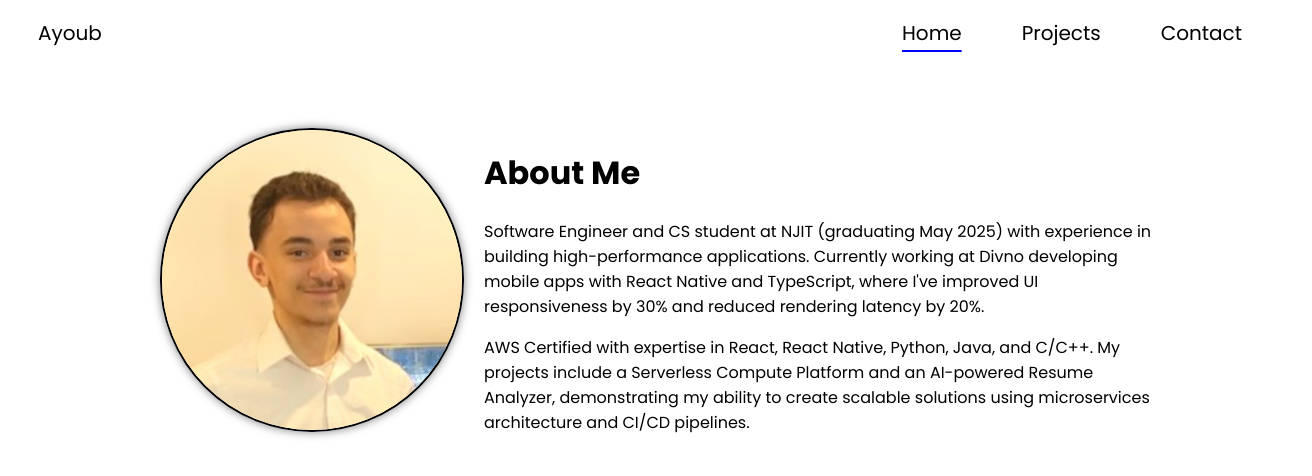
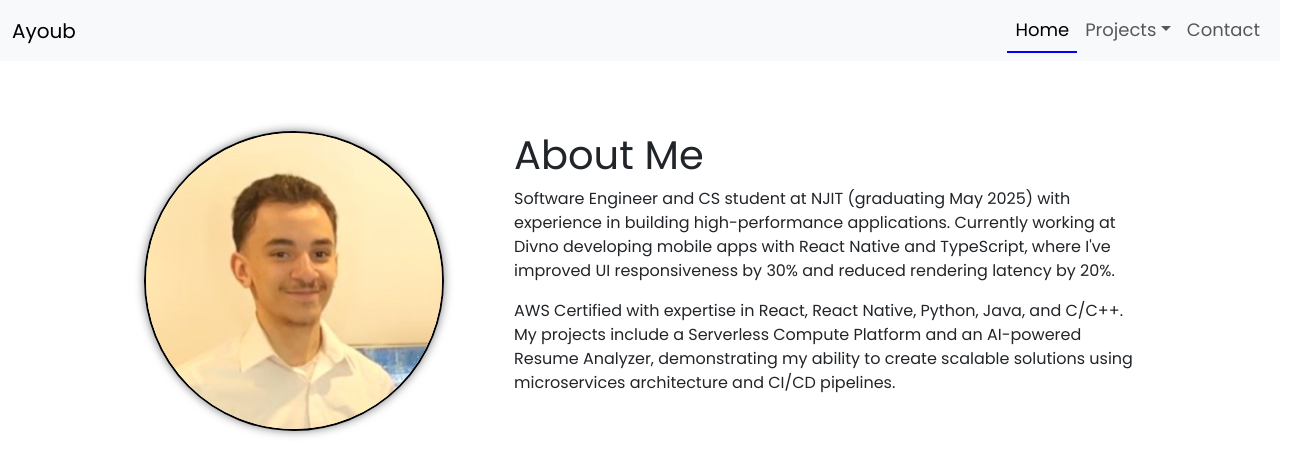
Before and after one commit to ayoubrached/new-portfolio, a React (Create React App) app: page / in a window 1280 px wide. Shown: the top 476 px of the page, 1312 px wide, since content can reach past the window. Built offline with nearby package versions, Linux system fonts and the light colour scheme.

Commit message:
Added all project components, included bootstrap, set up project page layout

```diff
--- a/package.json
+++ b/package.json
@@ -3,6 +3,7 @@
   "version": "0.1.0",
   "private": true,
   "dependencies": {
+    "bootstrap": "^5.3.3",
     "cra-template": "1.2.0",
     "react": "^19.0.0",
     "react-dom": "^19.0.0",
--- a/src/App.css
+++ b/src/App.css
@@ -1,25 +1,41 @@
-
 @import url('https://fonts.googleapis.com/css2?family=Open+Sans:ital,wght@0,300..800;1,300..800&family=Space+Mono&display=swap');
 @import url("https://fonts.googleapis.com/css2?family=Poppins:wght@400;600;700&display=swap");
 
-.nav {
-    display: flex;
-    justify-content: space-between;
-    align-items: center;
-    padding: 10px;
-    margin-right: 20px;
-    margin-left: 20px;
-}
-.navbar {
-    display: flex;
-    gap: 60px;
+.nav-link.active {
+    text-decoration: none;
+    border-bottom: 2px solid blue;
 }
 
-.navitem {
-    text-decoration: none;
-    color: #000;
+.navbar-nav .nav-link {
     font-family: "Poppins", sans-serif;
-    font-size: 20px;
+    font-size: 18px;
+}
+
+.navbar-brand {
+    font-family: "Poppins", sans-serif;
+    font-size: 24px;
+}
+
+.dropdown-item {
+    font-family: "Poppins", sans-serif;
+}
+
+.project {
+    display: flex;
+    flex-direction: row;
+    justify-content: center;
+    margin: 50px auto 0 auto;
+    width: 80%;
+    max-width: 1000px;
+    font-family: "Poppins", sans-serif;
+}
+
+.project-picture {
+    width: 300px;
+    height: 400px;
+    margin-right: 70px;
+    border: 2px solid #000;
+    box-shadow: 0 0 10px rgba(0, 0, 0, 0.5);
 }
 
 .summary-container {
@@ -40,10 +56,10 @@
 }
 
 .profilepic {
-    width: 300;
+    width: 300px;
     height: 300px;
     border-radius: 50%;
-    margin-right: 20px;
+    margin-right: 70px;
     border: 2px solid #000;
     box-shadow: 0 0 10px rgba(0, 0, 0, 0.5);
 }
--- a/src/App.js
+++ b/src/App.js
@@ -2,7 +2,9 @@ import { BrowserRouter, Routes, Route } from 'react-router-dom';
 import './App.css';
 import NavBar from './components/NavBar';
 import Summary from './components/Summary';
-import Projects from './components/Projects';
+import Project1 from './components/Project1';
+import Project2 from './components/Project2';
+import Project3 from './components/Project3';
 import Contact from './components/Contact';
 
 function App() {
@@ -11,7 +13,9 @@ function App() {
       <NavBar />
       <Routes>
         <Route path="/" element={<Summary />} />
-        <Route path="/projects" element={<Projects />} />
+        <Route path="/project1" element={<Project1 />} />
+        <Route path="/project2" element={<Project2 />} />
+        <Route path="/project3" element={<Project3 />} />
         <Route path="/contact" element={<Contact />} />
       </Routes>
     </BrowserRouter>
--- a/src/components/NavBar.js
+++ b/src/components/NavBar.js
@@ -3,46 +3,69 @@ import '../App.css';
 
 const NavBar = () => {
     return (
-        <div className='nav'>
-            <div className='navitem'>
-                Ayoub
-            </div>
-            <div className='navbar'>
+        <nav className="navbar navbar-expand-lg navbar-light bg-light">
+            <div className="container-fluid">
+                <span className="navbar-brand">Ayoub</span>
+                <button
+                    className="navbar-toggler"
+                    type="button"
+                    data-bs-toggle="collapse"
+                    data-bs-target="#navbarNav"
+                    aria-controls="navbarNav"
+                    aria-expanded="false"
+                    aria-label="Toggle navigation"
+                >
+                    <span className="navbar-toggler-icon"></span>
+                </button>
+                <div className="collapse navbar-collapse" id="navbarNav">
+                    <ul className="navbar-nav ms-auto">
+                        <li className="nav-item">
                             <NavLink
                                 to="/"
-                    style={({ isActive }) => ({
-                        textDecoration: isActive ? 'underline' : 'none',
-                        textDecorationColor: isActive ? 'blue' : 'inherit',
-                        textUnderlineOffset: isActive ? '10px' : '0'
-                    })}
-                    className="navitem"
+                                className={({ isActive }) => "nav-link" + (isActive ? " active" : "")}
                             >
                                 Home
                             </NavLink>
-                <NavLink
-                    to="/projects"
-                    style={({ isActive }) => ({
-                        textDecoration: isActive ? 'underline' : 'none',
-                        textDecorationColor: isActive ? 'blue' : 'inherit',
-                        textUnderlineOffset: isActive ? '10px' : '0'
-                    })}
-                    className="navitem"
+                        </li>
+                        <li className="nav-item dropdown">
+                            <button
+                                className="nav-link dropdown-toggle btn btn-link"
+                                id="projectsDropdown"
+                                data-bs-toggle="dropdown"
+                                aria-expanded="false"
                             >
                                 Projects
+                            </button>
+                            <ul className="dropdown-menu" aria-labelledby="projectsDropdown">
+                                <li>
+                                    <NavLink to="/project1" className="dropdown-item">
+                                        Project 1
                                     </NavLink>
+                                </li>
+                                <li>
+                                    <NavLink to="/project2" className="dropdown-item">
+                                        Project 2
+                                    </NavLink>
+                                </li>
+                                <li>
+                                    <NavLink to="/project3" className="dropdown-item">
+                                        Project 3
+                                    </NavLink>
+                                </li>
+                            </ul>
+                        </li>
+                        <li className="nav-item">
                             <NavLink
                                 to="/contact"
-                    style={({ isActive }) => ({
-                        textDecoration: isActive ? 'underline' : 'none',
-                        textDecorationColor: isActive ? 'blue' : 'inherit',
-                        textUnderlineOffset: isActive ? '10px' : '0'
-                    })}
-                    className="navitem"
+                                className={({ isActive }) => "nav-link" + (isActive ? " active" : "")}
                             >
                                 Contact
                             </NavLink>
+                        </li>
+                    </ul>
                 </div>
             </div>
+        </nav>
     );
 }
 
--- /dev/null
+++ b/src/components/Project1.js
@@ -0,0 +1,22 @@
+import '../App.css';
+
+const Project1 = () => {
+    return (
+        <div className='project'>
+            <div>
+                <img className='project-picture' src='/resume.png' alt='Project 1' />
+            </div>
+            <div className='description'>
+            Resume Analyzer Using AI <br />
+            <strong>Technologies Used:</strong> React, Python, FastAPI, MySQL, Tailwind CSS, Docker<br/>
+            • Designed and developed a responsive SaaS application using React and Tailwind CSS, implementing RESTful APIs using OpenAI API for seamless frontend-backend integration.<br/>
+            • Implemented robust SQL database architecture for user authentication and data persistence.<br/>
+            • Applied data modeling principles to design optimized schemas for storing user data and resume analysis results.<br/>
+            • Created automated testing suites achieving more than 90% code coverage using Jest and maintaining CI/CD pipelines.<br/>
+            • Collaborated with cross-functional teams using Agile methodologies to integrate AI models and deliver actionable insights.
+            </div>
+        </div>
+    );
+}
+
+export default Project1;
--- /dev/null
+++ b/src/components/Project2.js
@@ -0,0 +1,14 @@
+import '../App.css';
+
+const Project2 = () => {
+    return (
+        <div className='content'>
+            <div className='project'>
+                <img className='project-picture' src='/resume.png' alt='Project 2' />
+            </div>
+            <div className='description'>Description of project</div>
+        </div>
+    );
+}
+
+export default Project2;
--- /dev/null
+++ b/src/components/Project3.js
@@ -0,0 +1,14 @@
+import '../App.css';
+
+const Project3 = () => {
+    return (
+        <div className='content'>
+            <div className='project'>
+                <img className='project-picture' src='/resume.png' alt='Project 3' />
+            </div>
+            <div className='description'>Description of project</div>
+        </div>
+    );
+}
+
+export default Project3;
--- a/src/components/Projects.js
+++ /dev/null
@@ -1,23 +0,0 @@
-import '../App.css';
-
-const Projects = () => {
-    return (
-        <div className='content'>
-            <h1>Projects</h1>
-            <div className='project'>
-                <h2>Project 1</h2>
-                <p>Project 1 description</p>
-            </div>
-            <div className='project'>
-                <h2>Project 2</h2>
-                <p>Project 2 description</p>
-            </div>
-            <div className='project'>
-                <h2>Project 3</h2>
-                <p>Project 3 description</p>
-            </div>
-        </div>
-    );
-}
-
-export default Projects;
--- a/src/index.js
+++ b/src/index.js
@@ -1,6 +1,9 @@
 import React from 'react';
 import ReactDOM from 'react-dom/client';
 import App from './App';
+import 'bootstrap/dist/css/bootstrap.css';
+import 'bootstrap/dist/js/bootstrap.bundle.min.js';
+
 
 const root = ReactDOM.createRoot(document.getElementById('root'));
 root.render(
```
Also changed, not shown: public/resume.png (added), 1 other file (tests, documents, lock files or other folders). Lines whose indentation alone changed are shown as unchanged.
